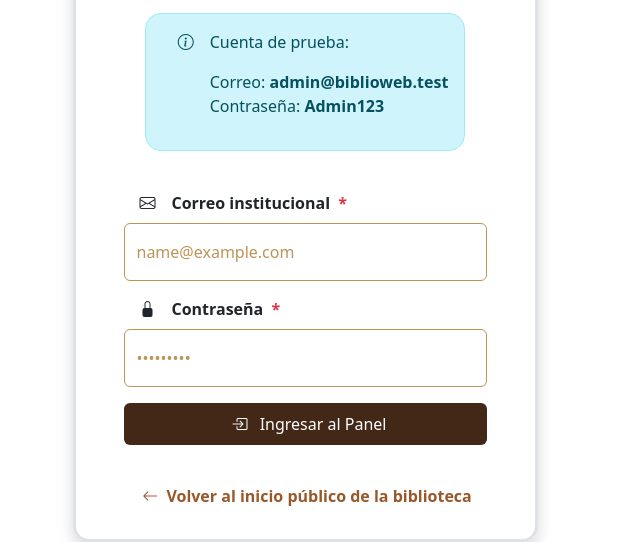
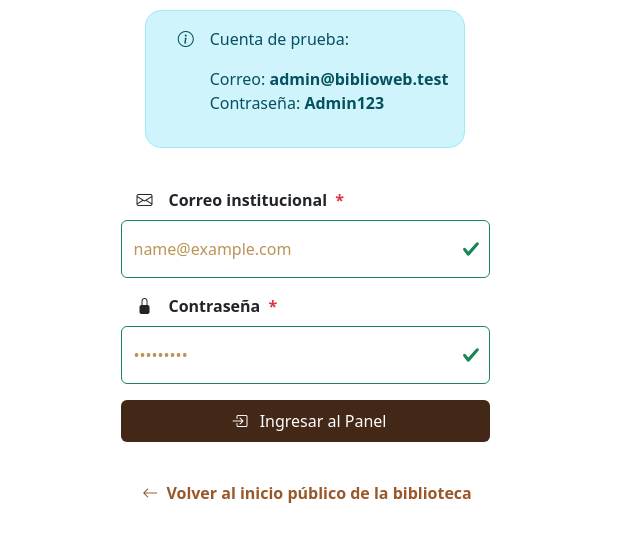
Before and after one commit to C8Hubble/libreria_bootstrap, a plain HTML site: page pages/ini_sesion.html in a window 1280 px wide. Both pictures are taken after typing "name@example.com", "Sample123" into the empty fields and a click on the button "Ingresar al Panel". Shown: the part 300-842 px from the top of the page, without its empty margins (318-958 px from the left). Drawn offline with nearby package versions, Linux system fonts and the light colour scheme.

Commit message:
feat: se agrego validacion de campos y eliminacion de alerta

```diff
--- a/js/ini_sesion.js
+++ b/js/ini_sesion.js
@@ -1,17 +1,14 @@
-function validarLoginA(){
+function validarLoginA() {
     let usuario1 = document.getElementById('usuario').value;
     let clave2 = document.getElementById('clave').value;
 
-    if(usuario1 == "" || clave2 == ""){
-        alert("llena los campos imbecil")
-        return false
-    }
-    if(usuario1 == "admin@biblioweb.test" && clave2 == "Admin123"){
+
+    if (usuario1 == "admin@biblioweb.test" && clave2 == "Admin123") {
         sessionStorage.setItem('auth', '1');
-        window.location.href="../index.html";
+        window.location.href = "../index.html";
         return false;
 
-    }else{
+    } else {
         alert("Usuario o contraseña incorrecta");
         return false;
     }
@@ -23,3 +20,21 @@ function cerrarSesion() {
     sessionStorage.removeItem('auth');
     window.location.href = '../index.html'
 }
+
+(() => {
+    'use strict'
+
+
+    const forms = document.querySelectorAll('.needs-validation')
+
+
+    Array.from(forms).forEach(form => {
+        form.addEventListener('submit', event => {
+            if (!form.checkValidity()) {
+                event.preventDefault()
+                event.stopPropagation()
+            }
+            form.classList.add('was-validated')
+        }, false)
+    })
+})()
--- a/pages/ini_sesion.html
+++ b/pages/ini_sesion.html
@@ -13,7 +13,7 @@
 <body>
     <div class="container d-flex justify-content-center">
         <div class="col-md-5  mt-5">
-            <form action="#" id="form-login" onsubmit="return validarLoginA()"
+            <form action="#" method="get" id="form-login" onsubmit="return validarLoginA()" novalidate class="needs-validation"
                 class=" pb-2 border border-3 rounded-4 shadow">
 
                 <fieldset class="border-top border-primary  border-5 rounded d-flex flex-column align-items-center">
@@ -33,19 +33,27 @@
                         </div>
                     </div>
                     <div class="w-100 px-5"> <!----- inputs del formulario de ingreso ------>
-
+                        <div class="mb-1">
                             <label for="usuario" class="form-label mt-4 fw-bold ">
                                 <i class="bi bi-envelope mx-3"></i>Correo institucional
                                 <span class="text-danger mx-1">*</span></label>
                             <input type="email" id="usuario" name="usuario" placeholder=" admin@biblioweb.test"
                                 class="form-control text-primary w-100 mb-3 py-3" required>
-
+                            <div class="invalid-feedback">
+                                Por favor ingresa un corro valido @
+                            </div>
+                        </div>
+                        <div class="mb-1">
                             <label for="clave" class="form-label fw-bold ">
                                 <i class="bi bi-lock-fill mx-3"></i>Contraseña
                                 <span class="text-danger mx-1">*</span>
                             </label>
                             <input type="password" id="clave" name="clave" class="form-control w-100 mb-3 text-primary py-3"
                                 required placeholder="**********">
+                            <div class="invalid-feedback">
+                                Por favor ingresa el password
+                            </div>
+                        </div>
                         <!----- boton de ingreso ------>
                         <button type="submit" onclick="validarLoginA()" id="ingreso"
                             class="btn text-white rounded px-3 py-2 w-100 ">
```
Lines whose indentation alone changed are shown as unchanged.
